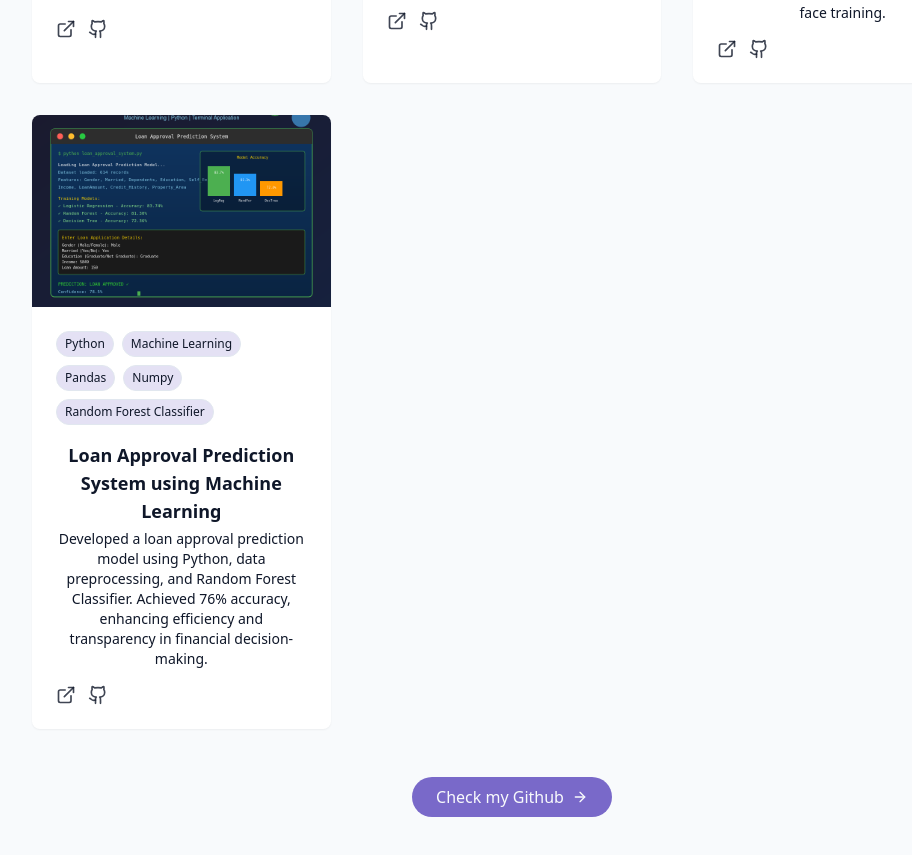
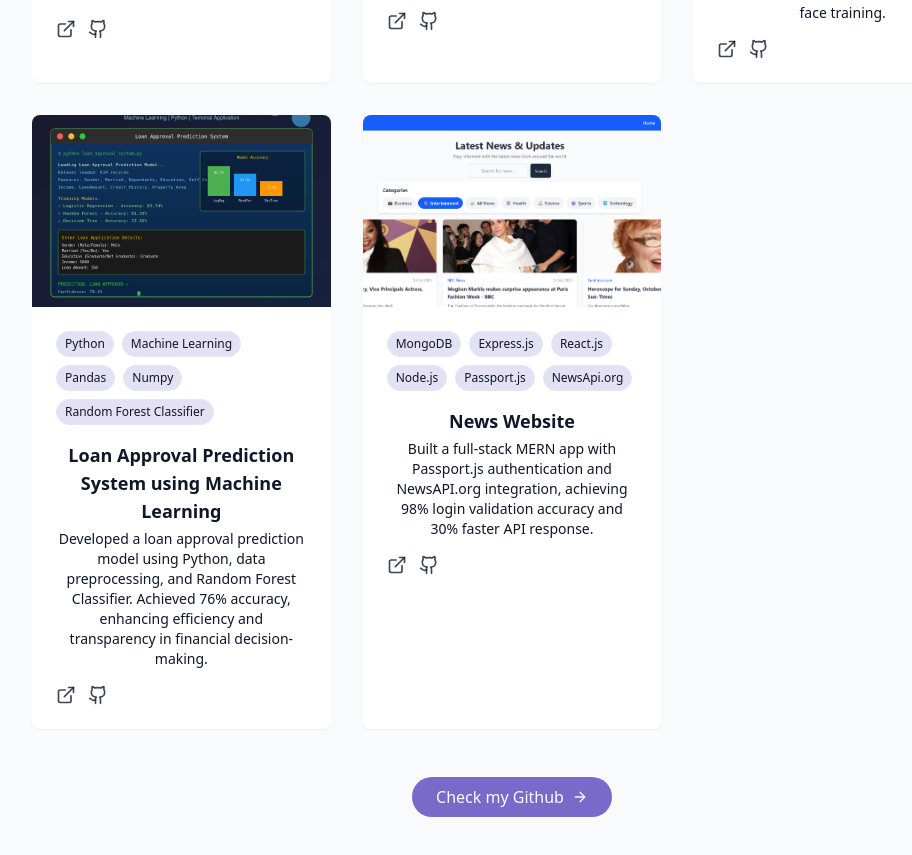
Before and after one commit to adithyas0047/Portfolio, a React (Vite) app: page / in a window 1280 px wide. Shown: the part 3227-4082 px from the top of the page, without its empty margins (128-1040 px from the left). Built offline with nearby package versions, Linux system fonts and the light colour scheme.

Commit message:
updated ProjectSection.jsx & added project5.png

```diff
--- a/src/components/ProjectsSection.jsx
+++ b/src/components/ProjectsSection.jsx
@@ -45,6 +45,23 @@ const projects = [
       "Random Forest Classifier",
     ],
     githubUrl: "https://github.com/adithyas0047/loan-approval-prediction",
+  },
+
+  {
+    id: 5,
+    title: "News Website",
+    description:
+      "Built a full-stack MERN app with Passport.js authentication and NewsAPI.org integration, achieving 98% login validation accuracy and 30% faster API response.",
+    image: "/projects/project5.png",
+    tags: [
+      "MongoDB",
+      "Express.js",
+      "React.js",
+      "Node.js",
+      "Passport.js",
+      "NewsApi.org",
+    ],
+    githubUrl: "https://github.com/adithyas0047/News-Website",
   },
 ];
 
```
Also changed, not shown: public/projects/project5.png (added).
